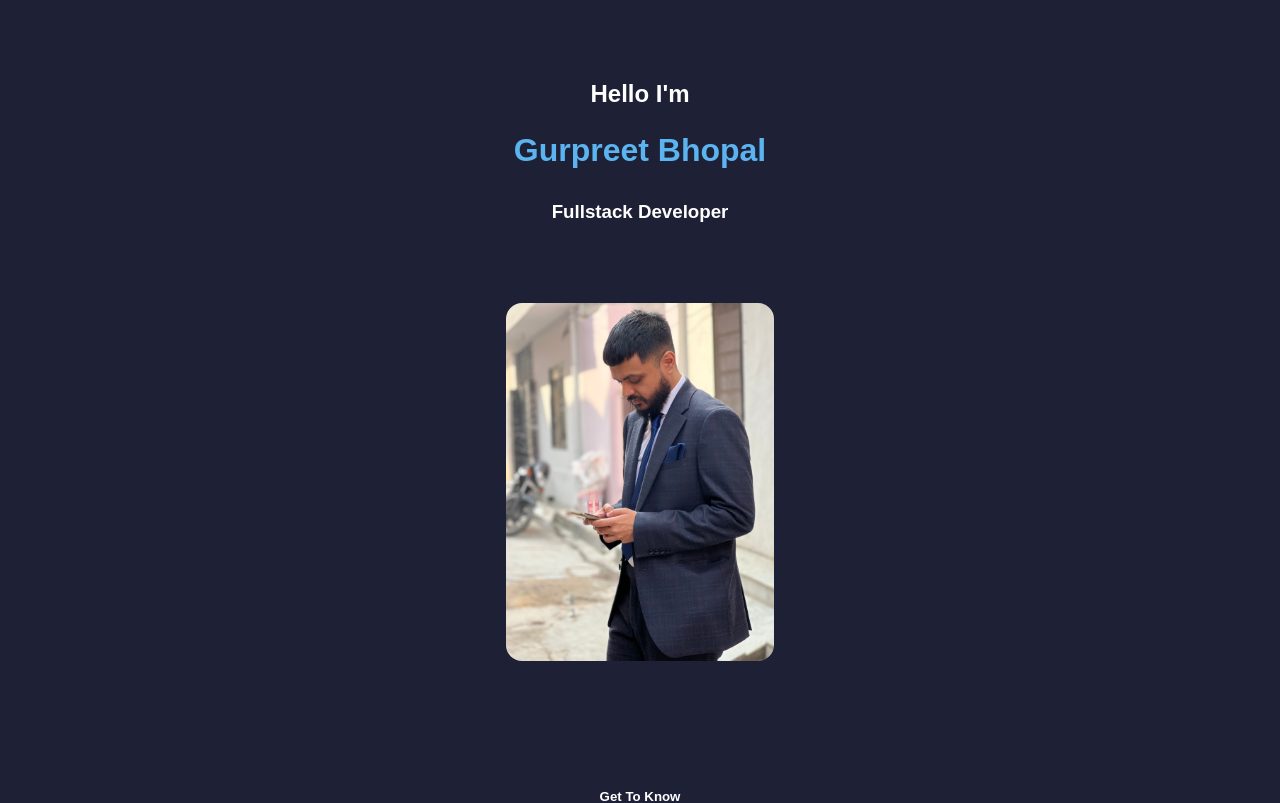
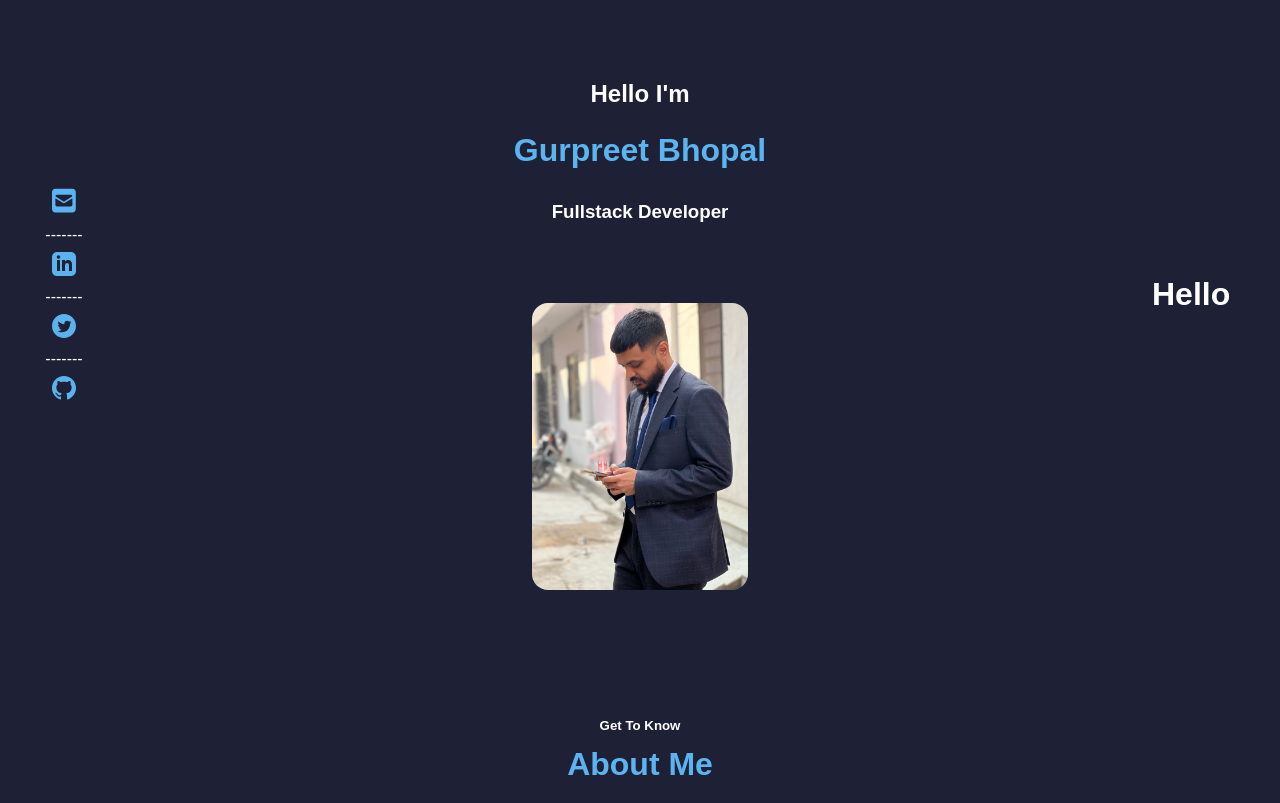
Before and after one commit to bhopalg/portfolio-2022, an Angular app: page / in a window 1280 px wide. Shown: the top 803 px of the page. Built offline with nearby package versions, Linux system fonts and the light colour scheme; a web font is replaced by a local one.

Commit message:
soicals done

```diff
--- a/src/app/app.component.ts
+++ b/src/app/app.component.ts
@@ -1,4 +1,4 @@
-import {ChangeDetectorRef, Component, ElementRef} from '@angular/core';
+import { ChangeDetectorRef, Component, ElementRef } from '@angular/core';
 
 @Component({
   selector: 'app-root',
--- a/src/app/banner/banner.component.html
+++ b/src/app/banner/banner.component.html
@@ -1,4 +1,22 @@
-<div fxLayout="column" class="banner">
+<div fxLayout="row" fxLayoutAlign="space-around center" class="banner">
+  <div fxFlex="10" fxLayout="column" fxLayoutGap="0.5em" class="banner-links">
+    <a href="mailto:gbhopal@icloud.com" fxFlex="100">
+      <fa-icon [icon]="iconEnvelopeSquare"></fa-icon>
+    </a>
+    <div fxFlex="100">-------</div>
+    <a href="https://www.linkedin.com/in/gurpreet-bhopal-063a6a73">
+      <img src="/assets/images/linkedin-icon.svg"  alt="linkedin" class="linkedin-icon"/>
+    </a>
+    <div fxFlex="100">-------</div>
+    <a href="https://twitter.com/GBhopal">
+      <img src="/assets/images/twitter-icon.svg"  alt="twitter" class="twitter-icon"/>
+    </a>
+    <div fxFlex="100">-------</div>
+    <a href="https://github.com/bhopalg">
+      <img src="/assets/images/github-icon.svg"  alt="github" class="github-icon"/>
+    </a>
+  </div>
+  <div fxFlex="80" fxLayout="column">
     <div fxLayout="column" fxLayoutGap="1em" fxFlex="100" fxLayoutAlign="space-around center" class="banner-title">
       <h2 fxFlex="100">Hello I'm</h2>
       <h1 fxFlex="100" class="header">Gurpreet Bhopal</h1>
@@ -8,3 +26,5 @@
       <img src="/assets/images/photo-1.jpeg" class="banner-image" alt="banner-image"/>
     </div>
   </div>
+  <div fxFlex="10"><h1>Hello</h1></div>
+</div>
--- a/src/app/banner/banner.component.scss
+++ b/src/app/banner/banner.component.scss
@@ -12,4 +12,27 @@
       border-radius: 1em;
     }
   }
+
+  .banner-links {
+    text-align: center;
+    color: $text-color;
+
+    img {
+      filter: invert(60%) sepia(82%) saturate(484%) hue-rotate(176deg) brightness(97%) contrast(93%);
+    }
+
+    fa-icon {
+      font-size: 1.7em;
+      color: $secondary-color;
+    }
+
+    fa-icon:hover {
+      color: $text-color;
+    }
+
+    img:hover {
+      filter: invert(100%) sepia(96%) saturate(0%) hue-rotate(78deg) brightness(104%) contrast(106%);
+    }
+  }
+
 }
--- a/src/app/banner/banner.component.ts
+++ b/src/app/banner/banner.component.ts
@@ -1,15 +1,11 @@
-import { Component, OnInit } from '@angular/core';
+import { Component } from '@angular/core';
+import {faEnvelopeSquare} from "@fortawesome/free-solid-svg-icons";
 
 @Component({
   selector: 'app-banner',
   templateUrl: './banner.component.html',
   styleUrls: ['./banner.component.scss']
 })
-export class BannerComponent implements OnInit {
-
-  constructor() { }
-
-  ngOnInit(): void {
-  }
-
+export class BannerComponent {
+  iconEnvelopeSquare = faEnvelopeSquare;
 }
```
Lines whose indentation alone changed are shown as unchanged.
